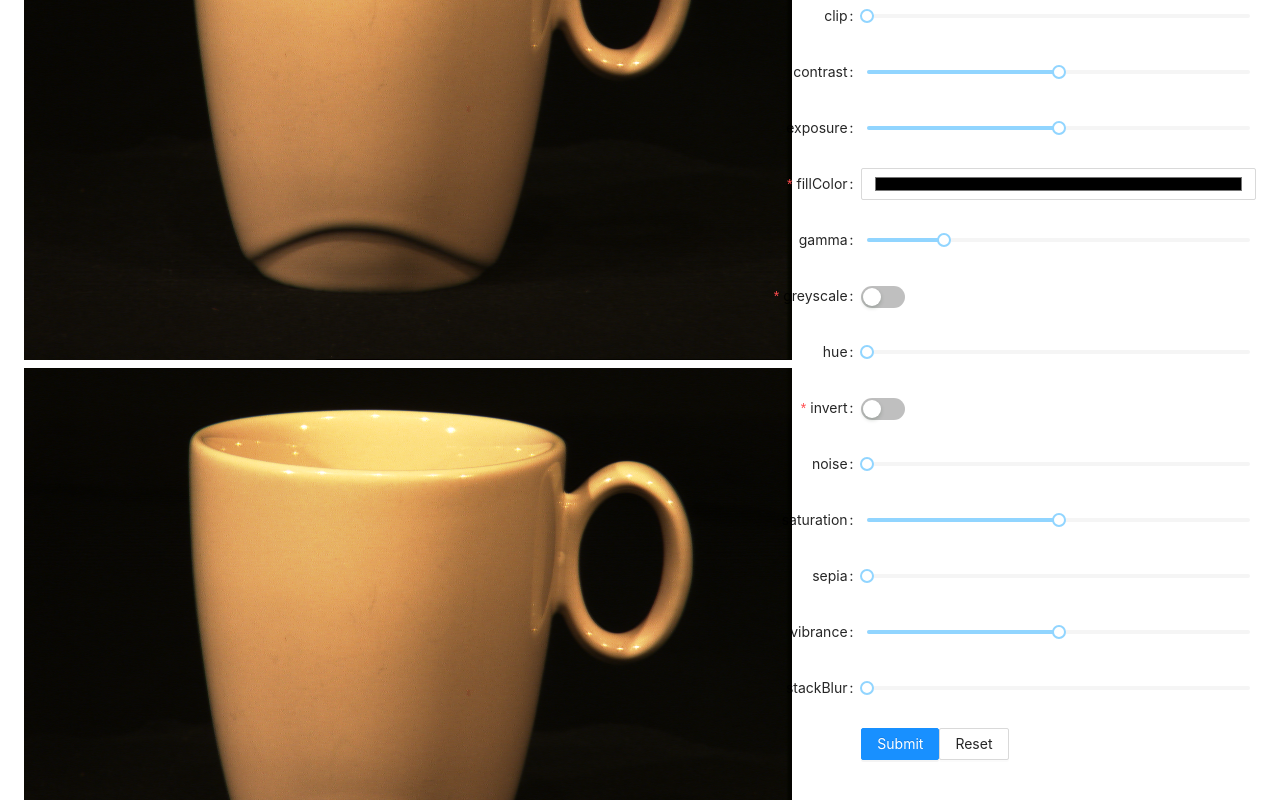
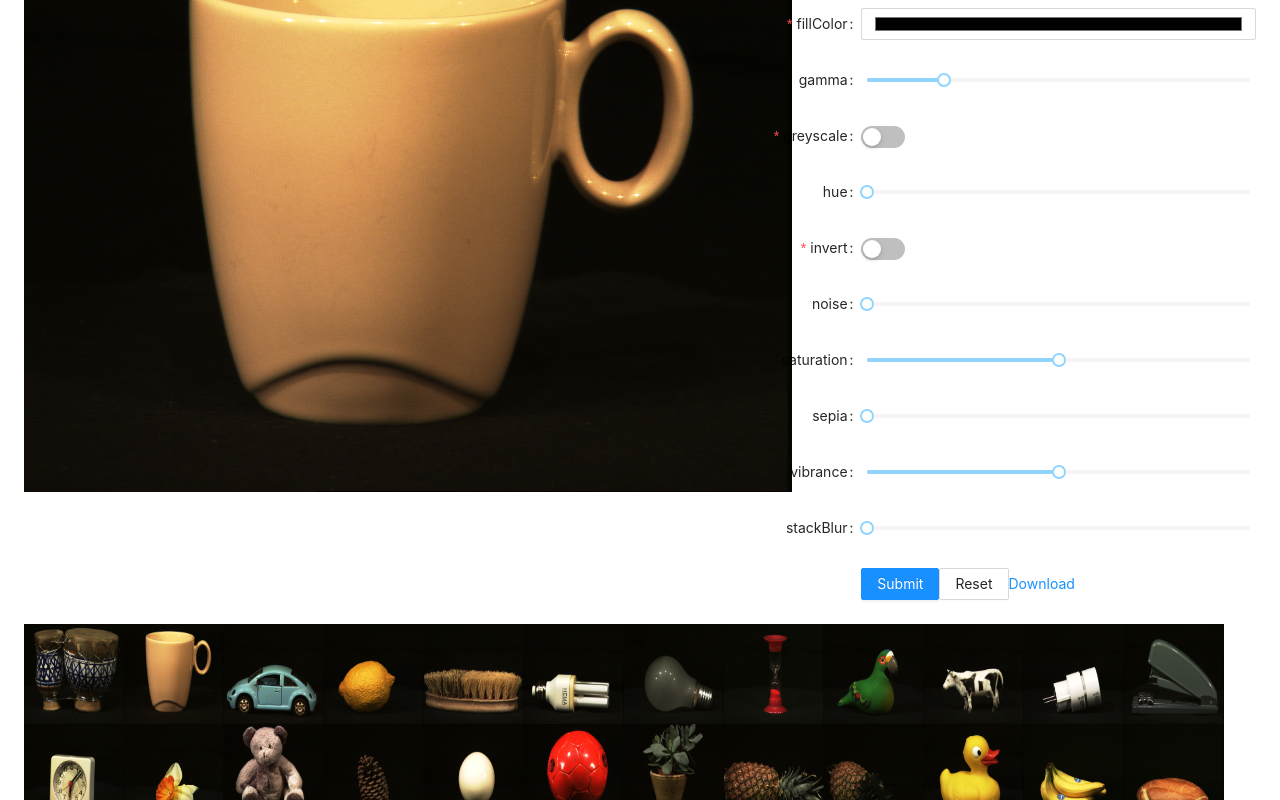
Before and after one commit to dmitrijs-voronovs/image-manipulation, a Next.js app: page / in a window 1280 px wide. Shown: the part 240-1040 px from the top of the page. Built offline with nearby package versions, Linux system fonts and the light colour scheme.

Commit message:
Implemented basic functionality of changing images, applying filters and downloading images

```diff
--- a/pages/index.tsx
+++ b/pages/index.tsx
@@ -1,8 +1,9 @@
 import type {NextPage} from 'next'
 import Head from 'next/head'
 import {Button, Col, Form, Input, Row, Slider, Space, Switch} from "antd";
-import {Dispatch, FC, SetStateAction, useCallback, useEffect, useState} from "react";
+import {Dispatch, FC, RefObject, SetStateAction, useCallback, useEffect, useRef, useState} from "react";
 import debounce from 'lodash.debounce';
+import {Caman, CamanInstance} from '../types/Caman';
 
 type FilterArgNumber = {
     min: number, max: number, default?: number
@@ -127,9 +128,10 @@ const DynamicField: FC<{ name: string, config: FilterArg, value: unknown }> = ({
     return null;
 }
 
-const ParameterForm: FC<{ userValues: Partial<ValueConfig>, setConfig: Dispatch<SetStateAction<Partial<ValueConfig>>> }> = ({
+const ParameterForm: FC<{ downloadImgButtonRef: RefObject<HTMLAnchorElement> ,userValues: Partial<ValueConfig>, setConfig: Dispatch<SetStateAction<Partial<ValueConfig>>> }> = ({
                                                                                                                                 userValues,
-                                                                                                                                setConfig
+                                                                                                                                setConfig,
+    downloadImgButtonRef
                                                                                                                             }) => {
     const [form] = Form.useForm<ValueConfig>();
     const onFinish = (values: any) => {
@@ -142,7 +144,9 @@ const ParameterForm: FC<{ userValues: Partial<ValueConfig>, setConfig: Dispatch<
         setConfig({})
     };
 
-    return (<Form {...layout} form={form} name="control-hooks" onValuesChange={debounce((field, all) => onFinish(all), 200)} onFinish={onFinish}>
+    return (
+        <Form {...layout} form={form} name="control-hooks" onValuesChange={debounce((field, all) => onFinish(all), 200)}
+              onFinish={onFinish}>
             {/*return (<Form {...layout} form={form} name="control-hooks" onFinish={onFinish}>*/}
             {/*<Form.Item name="switch" label="Switch" required={true}>*/}
             {/*    <Switch/>*/}
@@ -173,6 +177,7 @@ const ParameterForm: FC<{ userValues: Partial<ValueConfig>, setConfig: Dispatch<
                 <Button htmlType="button" onClick={onReset}>
                     Reset
                 </Button>
+                <a ref={downloadImgButtonRef}>Download</a>
                 {/*<Button type="link" htmlType="button" onClick={onFill}>*/}
                 {/*    Fill form*/}
                 {/*</Button>*/}
@@ -182,11 +187,22 @@ const ParameterForm: FC<{ userValues: Partial<ValueConfig>, setConfig: Dispatch<
 
 function PictureTest() {
     const [config, setConfig] = useState<Partial<ValueConfig>>({})
+    const [currentImage, setCurrentImage] = useState<string>('/01.jpg');
+    const imgId = `img${currentImage.slice(1, 3)}`;
+    console.log({imgId})
+    const downloadImgButtonRef = useRef<HTMLAnchorElement>(null);
+    const camanRef = useRef<CamanInstance>();
     const handleButtonClick = useCallback(() => {
         if (window?.Caman) {
-            window.Caman("#img1", function () {
+            // window.Caman(`#${imgId}`, function () {
+            // camanRef.current = window.Caman(`#${imgId}`, currentImage, function () {
+            camanRef.current = window.Caman(`#target`, currentImage, function () {
+            // window.Caman(`#canvaa`, function () {
+                this.reloadCanvasData();
                 this.reset();
                 console.log(this);
+
+                // Event.types = ["processStart", "processComplete", "renderStart", "renderFinished", "blockStarted", "blockFinished"];
 
                 Object.entries(config).forEach(([filter, rawVal]) => {
                     const val = rawVal ?? getDefaultFilterValue(filter)
@@ -204,7 +220,19 @@ function PictureTest() {
                 })
                 // this.invert(true);
 
-                this.render();
+
+
+                this.render(
+                    () => {
+                        const downloadButton = downloadImgButtonRef.current;
+                        if (downloadButton) {
+                            downloadButton.href = this.toBase64();
+                            downloadButton.download = Date.now() + 'img.png';
+                            console.log(this.toBase64())
+                        }
+                    }
+                );
+
 
                 // this.brightness(10).contrast(20).noise(50).render(function () {
                 //     alert("Done!");
@@ -241,19 +269,56 @@ function PictureTest() {
                 // this.gamma(0.8);
             })
         }
-    }, [config])
+    }, [config, currentImage, imgId])
+
+    function changeImage(newSrc: string) {
+        // imgRef.current!.removeAttribute('data-caman-id');
+        const canv = document.getElementById('target')!;
+        canv.removeAttribute('data-caman-id');
+        // imgRef.current = canv!;
+        console.log(canv)
+        // const canv = document.createElement('canvas');
+        // const newId = `img${newSrc.slice(1, 3)}`
+        // containerRef.current!.firstChild!.remove();
+        // containerRef.current!.appendChild(canv);
+        setCurrentImage(newSrc);
+        // imgRef.current = document.querySelector('canvas')!
+        // handleButtonClick();
+
+        // camanRef.current!.initCanvas();
+        // camanRef.current!.replaceCanvas(imgRef.current);
+    }
 
     useEffect(() => {
+        // console.log(imgRef.current, imgRef.current!.attributes)
+        // changeImage();
         handleButtonClick();
-    }, [config, handleButtonClick])
+    }, [currentImage, handleButtonClick])
+
+    // useEffect(() => {
+    //     handleButtonClick();
+    // }, [config, handleButtonClick])
 
     return <Row style={{width: '100vw'}} align={"middle"} justify={"center"} gutter={48}>
-        <Col xs={24} sm={12}><Space direction={"vertical"}>
-            <img src={"/01.jpg"}/>
-            <img id={"img1"} data-caman="saturation(-80) brightness(90) vignette('10%')" src={"/01.jpg"}/>
-        </Space></Col>
         <Col xs={24} sm={12}>
-            <ParameterForm userValues={config} setConfig={setConfig}/>
+            <Space direction={"horizontal"}>
+                <img src={currentImage}/>
+                {/*<img ref={imgRef} id={imgId} src={currentImage}/>*/}
+                {/*<div ref={containerRef}>*/}
+                {/*    <canvas id={imgId} />*/}
+                {/*</div>*/}
+                <canvas id={'target'} />
+            </Space>
+        </Col>
+        <Col xs={24} sm={12}>
+            <ParameterForm downloadImgButtonRef={downloadImgButtonRef} userValues={config} setConfig={setConfig}/>
+        </Col>
+        <Col span={24}>
+            {Array.from({length: 25}).map((_, i) => {
+                const src = `/${i < 10 ? '0' + i : i}.jpg`;
+                return <img style={{width: 100, height: 100}} key={src} alt={src} src={src}
+                            onClick={() => changeImage(src)}/>
+            })}
         </Col>
     </Row>;
 }
```
Also changed, not shown: types/Caman.tsx (+7 -5 lines). Lines whose indentation alone changed are shown as unchanged.
